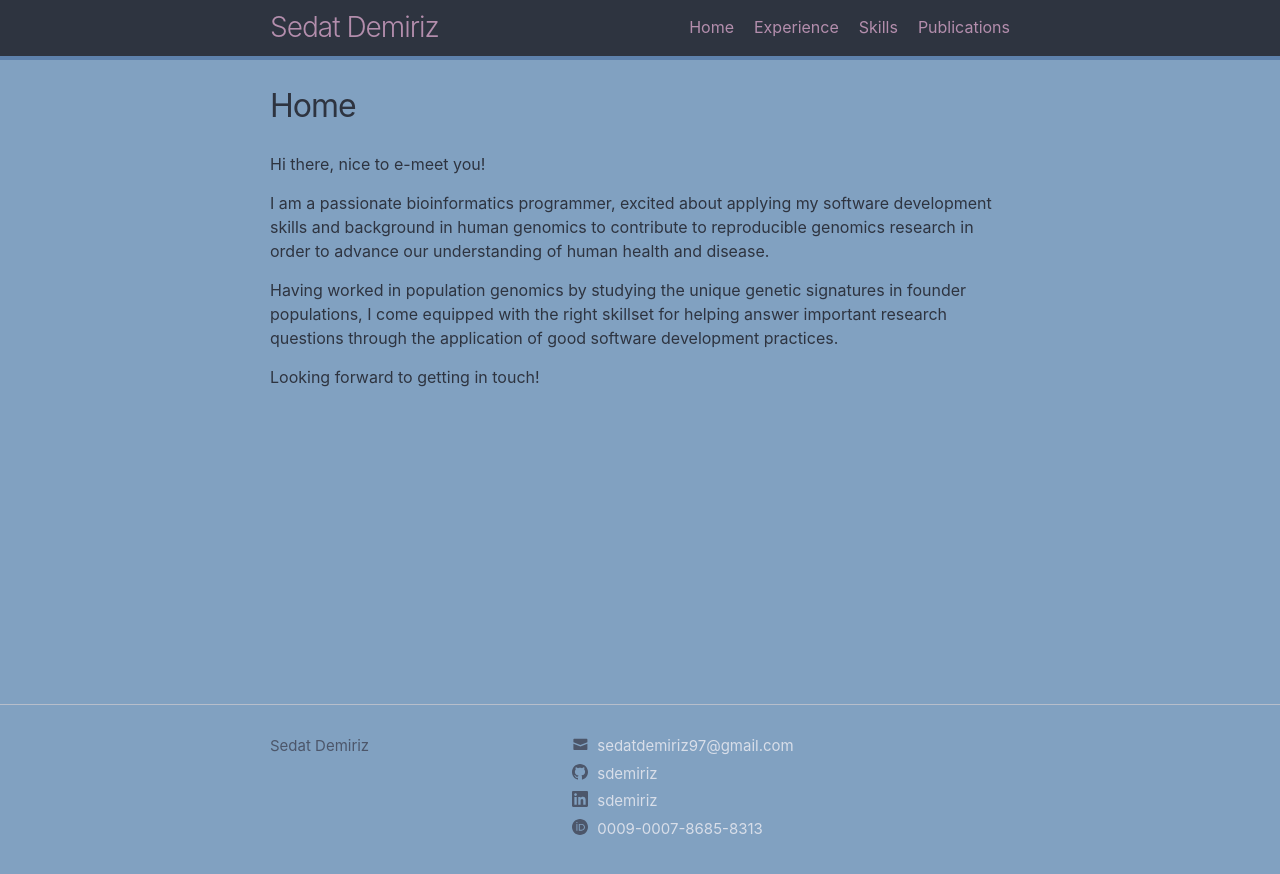
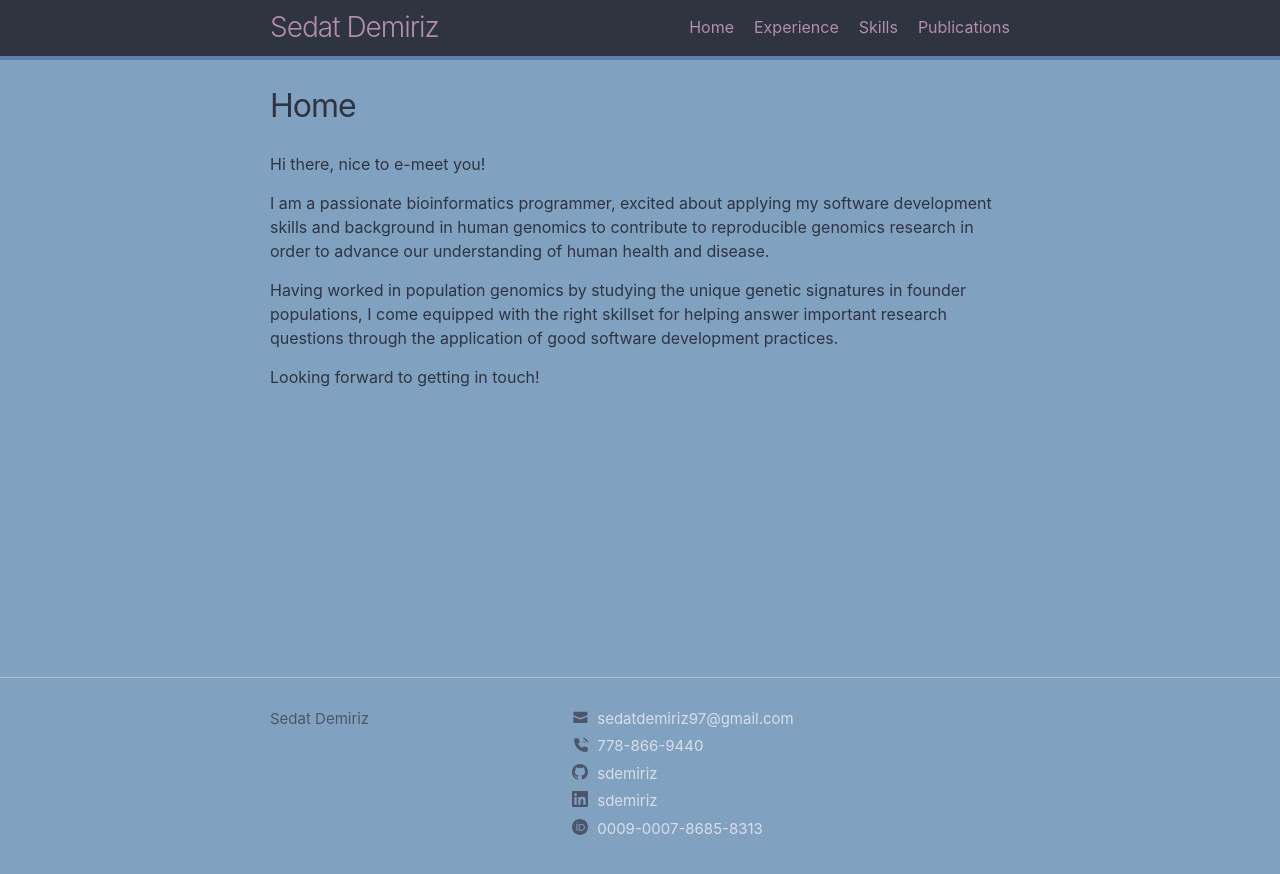
Before and after one commit to sdemiriz/sdemiriz.github.io, a Jekyll site: the page built from 01_home.html, in a window 1280 px wide. Shown: the top 874 px of the page. Built offline with Jekyll 4.4.1, drawn with Linux system fonts in a browser that asks for light colours.

Commit message:
feat: add phone number to socials list

```diff
--- a/_config.yml
+++ b/_config.yml
@@ -20,11 +20,12 @@
 
 title: Sedat Demiriz
 email: sedatdemiriz97@gmail.com
+phone: 778-866-9440
 baseurl: "" # the subpath of your site, e.g. /blog
 url: "" # the base hostname & protocol for your site, e.g. http://example.com
 github_username: sdemiriz
 linkedin_username: sdemiriz
-orcid_code: "0009-0007-8685-8313"
+orcid_code: 0009-0007-8685-8313
 
 # Build settings
 theme: minima
--- a/_includes/social.html
+++ b/_includes/social.html
@@ -12,6 +12,20 @@
   </li>
   {%- endif -%}
 
+  {%- if site.phone -%}
+  <li>
+    <a href="tel:+1-{{ site.phone| cgi_escape | escape }}"
+      ><svg class="svg-icon">
+        <use
+          xlink:href="{{ '/assets/minima-social-icons.svg#phone' | relative_url }}"
+        ></use>
+      </svg>
+      <span class="username">{{ site.phone| escape }}</span></a
+    >
+  </li>
+
+  {%- endif -%}
+
   {%- if site.github_username -%}
   <li>
     <a href="https://github.com/{{ site.github_username| cgi_escape | escape }}"
@@ -23,13 +37,15 @@
       <span class="username">{{ site.github_username| escape }}</span></a
     >
   </li>
+
   {%- endif -%}
 
   {%- if site.linkedin_username -%}
   <li>
     <a
-      href="https://www.linkedin.com/in/{{ site.linkedin_username| cgi_escape | escape }}">
-        <svg class="svg-icon">
+      href="https://www.linkedin.com/in/{{ site.linkedin_username| cgi_escape | escape }}"
+    >
+      <svg class="svg-icon">
         <use
           xlink:href="{{ '/assets/minima-social-icons.svg#linkedin' | relative_url }}"
         ></use>
@@ -37,6 +53,7 @@
       <span class="username">{{ site.linkedin_username| escape }}</span></a
     >
   </li>
+
   {%- endif -%}
 
   {%- if site.orcid_code -%}
@@ -47,7 +64,8 @@
           xlink:href="{{ '/assets/minima-social-icons.svg#orcid' | relative_url }}"
         ></use>
       </svg>
-      <span class="username">{{ site.orcid_code| escape }}</span></a>
+      <span class="username">{{ site.orcid_code| escape }}</span></a
+    >
   </li>
   {%- endif -%}
 </ul>
```
Also changed, not shown: assets/minima-social-icons.svg.
